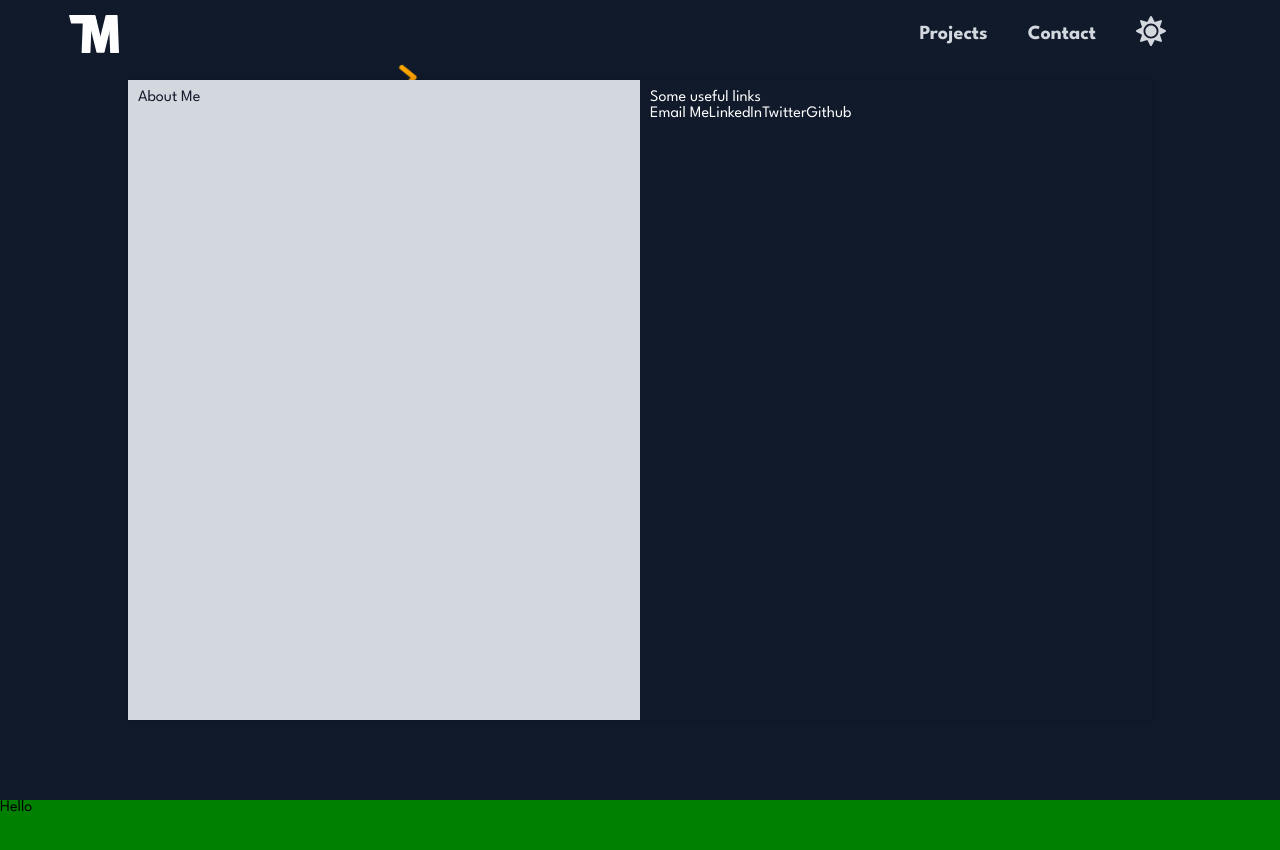
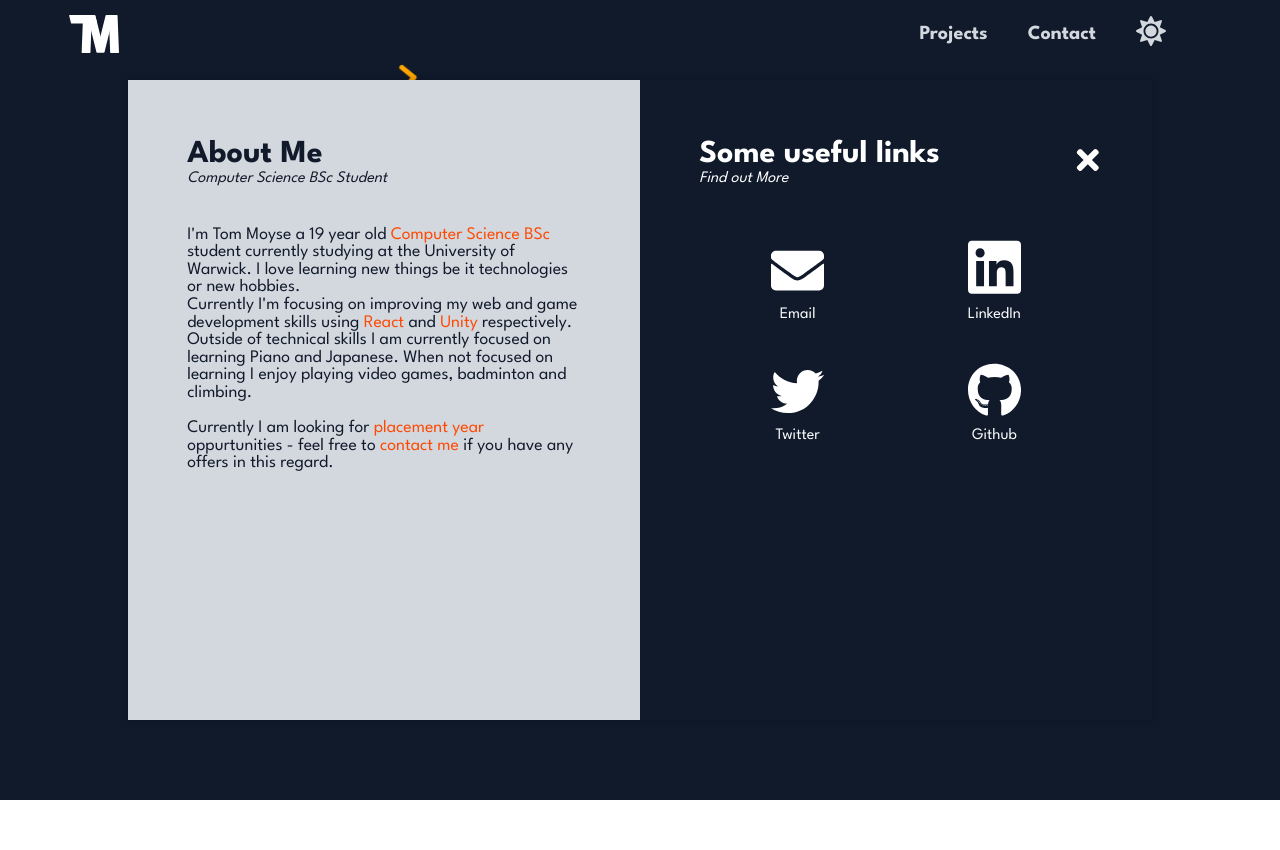
Before and after one commit to Tom-Moyse/Portfolio-Site, a React (Create React App) app: page / in a window 1280 px wide. Both pictures are taken after a click on the button "ABOUT ME". Shown: the top 850 px of the page. After the commit the page ends 800 px from the top, so only its background shows below. Built offline with nearby package versions, Linux system fonts and the light colour scheme.

Commit message:
Main Page complete (basically)

```diff
--- a/src/App.js
+++ b/src/App.js
@@ -7,26 +7,31 @@ import logow from './img/logo-white.svg';
 import logob from './img/logo-black.svg';
 import 'animate.css';
 import Squiggles from './components/Squiggles';
+import Projects from './components/Projects';
 
 function App() {
   // Where true is dark theme and false is light them
   const [viewModeDark, setViewMode] = useState(true)
   const [showAbout, toggleAbout] = useState(false)
+  const [showAboutAnimation, toggleAboutAnimation] = useState(false)
 
-
+  onanimationend = (e) =>{
+    if (e.animationName === "slideToBottom"){
+      toggleAbout(false);
+      toggleAboutAnimation(false);
+    }
+  }
 
   return (
     <>
     <header className={`startView ${ viewModeDark ? 'startViewDark' : 'startViewLight' }`}>
-      {showAbout ? <About /> : null}
+      <About showAbout={ showAbout } toggleAbout={ toggleAbout } toggleAnimation={ toggleAboutAnimation } showAnimation={ showAboutAnimation }/>
       <Squiggles dark={ viewModeDark }/>
       <Navbar dark={ viewModeDark } setDark={ setViewMode }/>
       <CentralText dark={ viewModeDark } showAbout={ toggleAbout }/>
       <img className='centerImage' src={viewModeDark ? logow : logob}></img>
     </header>
-    <main className='mainView' id='projects'>
-      <p>Hello</p>
-    </main>
+    <Projects showAbout={ showAbout }/>
     </>
   );
 }
--- a/src/components/About.js
+++ b/src/components/About.js
@@ -1,23 +1,68 @@
-import React from 'react'
-import '../css/main.css'
+import React from 'react';
+import '../css/main.css';
+import { FaLinkedin } from 'react-icons/fa';
+import { FaTwitter } from 'react-icons/fa';
+import { FaGithub } from 'react-icons/fa';
+import { FaEnvelope } from 'react-icons/fa';
+import ExitButton from './ExitButton';
 
-const About = ({ toggleAbout }) => {
-    return (
-        <div className="aboutModal">
-            <div className="leftAbout">
-                <h2>About Me</h2>
+const About = ({ showAbout, toggleAbout, toggleAnimation, showAnimation }) => {
+    if (showAbout){
+        return (
+        <div className={`aboutModal ${showAnimation ? 'aboutAnimateOut' : 'aboutAnimateIn'}`}>
+            <div className={`leftAbout ${showAnimation ? 'leftAnimateOut' : 'leftAnimateIn'}`}>
+                <div className="aboutContent">
+                    <h2>About Me</h2>
+                    <h3>Computer Science BSc Student</h3>
+                    <p>
+                        I'm Tom Moyse a 19 year old <strong>Computer Science BSc</strong> student currently studying at the University of Warwick.
+                        I love learning new things be it technologies or new hobbies.<br />
+                        Currently I'm focusing on improving my web and game development skills using <strong>React</strong> and <strong>Unity</strong> respectively.<br />
+                        Outside of technical skills I am currently focused on learning Piano and Japanese.
+                        When not focused on learning I enjoy playing video games, badminton and climbing.<br /><br />
+                        Currently I am looking for <strong>placement year</strong> oppurtunities - feel free to <strong>contact me</strong> if you have any offers in this regard.
+                    </p>
+                </div>
             </div>
-            <div className="rightAbout">
+            <div className={`rightAbout ${showAnimation ? 'rightAnimateOut' : 'rightAnimateIn'}`}>
                 <div className="aboutContent">
                     <h2>Some useful links</h2>
-                    <a href="mailto:thomashmoyse@gmail.com">Email Me</a>
-                    <a href="www.linkedin.com/in/tom-moyse-88765a144">LinkedIn</a>
-                    <a href="https://twitter.com/TomMoyse">Twitter</a>
-                    <a href="https://github.com/Tom-Moyse">Github</a>
+                    <h3>Find out More</h3>
+                    <ExitButton toggleAbout={ toggleAbout } toggleAnimation={ toggleAnimation }/>
+                    <ul>
+                        <li><a href="mailto:thomashmoyse@gmail.com">
+                            <figure className='iconBox'>
+                                <FaEnvelope size={'30%'}/>
+                                <figcaption>Email</figcaption>
+                            </figure>
+                        </a></li>
+                        <li><a href="www.linkedin.com/in/tom-moyse-88765a144">
+                            <figure className='iconBox'>
+                                <FaLinkedin size={'30%'}/>
+                                <figcaption>LinkedIn</figcaption>
+                            </figure>
+                        </a></li>
+                        <li><a href="https://twitter.com/TomMoyse">
+                            <figure className='iconBox'>
+                                <FaTwitter size={'30%'}/>
+                                <figcaption>Twitter</figcaption>
+                            </figure>
+                        </a></li>
+                        <li><a href="https://github.com/Tom-Moyse">
+                            <figure className='iconBox'>
+                                <FaGithub size={'30%'}/>
+                                <figcaption>Github</figcaption>
+                            </figure>
+                        </a></li>
+                    </ul>
                 </div>
             </div>
         </div>
-    )
+        )
+    }
+    else{
+        return null
+    }
 }
 
 export default About
--- /dev/null
+++ b/src/components/ExitButton.js
@@ -0,0 +1,13 @@
+import { waitFor } from '@testing-library/dom';
+import React from 'react'
+import { FaTimes } from 'react-icons/fa'
+
+const ExitButton = ({ toggleAbout, toggleAnimation }) => {
+    const closeWindow = () => {
+        toggleAnimation(true);
+    }
+
+    return <FaTimes size={"5%"} className="exitButton" onClick={ closeWindow }/>
+}
+
+export default ExitButton
--- /dev/null
+++ b/src/components/Projects.js
@@ -0,0 +1,16 @@
+import React from 'react'
+
+const Projects = ({ showAbout }) => {
+    if (!showAbout){
+        return (
+            <main className='mainView' id='projects'>
+                <p>Hello</p>
+            </main>
+        )
+    }
+    else{
+        return null
+    }
+}
+
+export default Projects
--- a/src/css/main.css
+++ b/src/css/main.css
@@ -322,7 +322,18 @@ h3{
 	margin-left: 10%;
 	color: #101a2b;
 	z-index: 2;
+
+}
+
+.aboutAnimateIn{
 	animation: addShadow;
+	animation-fill-mode: forwards;
+	animation-duration: 0.5s;
+	animation-delay: 0.7s;
+}
+
+.aboutAnimateOut{
+	animation: removeShadow;
 	animation-fill-mode: forwards;
 	animation-duration: 0.5s;
 	animation-delay: 0.7s;
@@ -334,6 +345,15 @@ h3{
 	}
 	100%{
 		box-shadow: 0 0 8px 1px rgba(0, 0, 0, 0.2);
+	}
+}
+
+@keyframes removeShadow {
+	0%{
+		box-shadow: 0 0 8px 1px rgba(0, 0, 0, 0.2);
+	}
+	100%{
+		box-shadow: 0;
 	}
 }
 
@@ -355,28 +375,128 @@ h3{
 	}
 }
 
+@keyframes slideToTop {
+	0% {
+		transform: translateY(0%);
+	}
+	100% {
+		transform: translateY(-100vh);
+	}
+}
+
+@keyframes slideToBottom {
+	0%{
+		transform: translateY(0%);
+	}
+	100%{
+		transform: translateY(100vh);
+	}
+}
+
 .leftAbout{
 	width: 50%;
 	height: 100%;
 	position: absolute;
-	animation: slideFromTop;
-	animation-duration: 0.5s;
 	background-color: #d3d7de;
 	padding: 10px;
 	box-sizing: border-box;
 }
+
+.leftAnimateIn{
+	animation: slideFromTop;
+	animation-duration: 0.5s;
+	animation-fill-mode: forwards;
+}
+
+.leftAnimateOut{
+	animation: slideToTop;
+	animation-duration: 0.5s;
+	animation-fill-mode: forwards;
+}
+
 .rightAbout{
 	color: white;
 	width:50%;
 	height: 100%;
 	left: 50%;
 	position: absolute;
+	background-color: #101a2b;
+	padding: 10px;
+	box-sizing: border-box;
+}
+
+.rightAnimateIn{
 	transform: translateY(100vh);
 	animation: slideFromBottom;
 	animation-delay: 0.2s;
 	animation-duration: 0.5s;
 	animation-fill-mode: forwards;
-	background-color: #101a2b;
+}
+
+.rightAnimateOut{
+	animation: slideToBottom;
+	animation-delay: 0.2s;
+	animation-duration: 0.5s;
+	animation-fill-mode: forwards;
+}
+
+h2{
+	font-weight: bolder;
+    font-size: 2em;
+}
+p{
+	font-size: 1.1em;
+}
+
+.aboutContent{
+	padding:10%;
+}
+
+.aboutContent h3{
+	margin-bottom: 10%;
+}
+
+strong{
+	color:rgb(255, 72, 0)
+}
+
+.iconBox{
+	display: flex;
+	justify-content: center;
+	align-items: center;
+	flex-direction: column;
+	margin-bottom: 20px;
+	color: white;
+	transition: 0.2s;
+}
+
+.iconBox:hover{
+	color: #55585c;
+}
+
+.aboutContent ul{
+	width: 100%;
+}
+
+.aboutContent ul li{
+	width: 50%;
+	box-sizing: border-box;
 	padding: 10px;
-	box-sizing: border-box;
+	display: inline-block;
 }
+
+figcaption{
+	margin-top: 10px;
+}
+
+.exitButton{
+	position: absolute;
+	top: 10%;
+	right: 10%;
+	color: white;
+	transition: 0.3s;
+}
+
+.exitButton:hover{
+	color: red
+}
```
